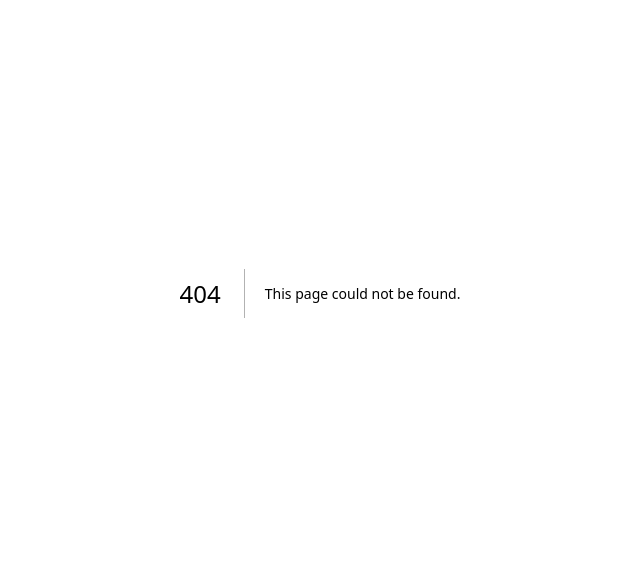
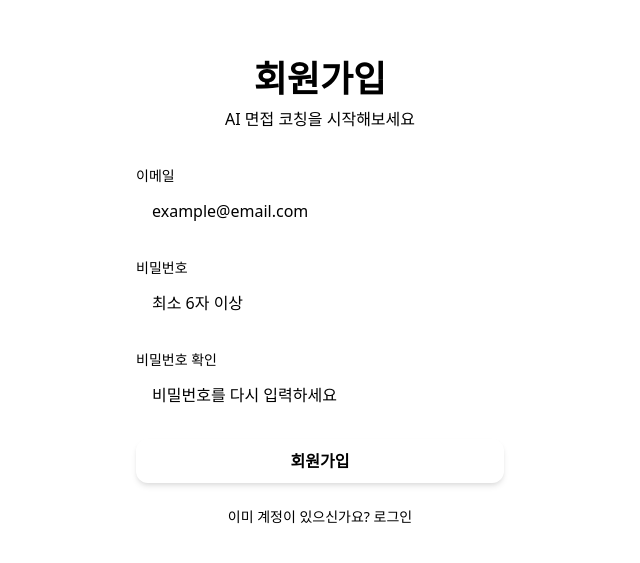
Before and after one commit to danlee-dev/RealThon-2025, a Next.js app in the folder frontend/: page /signup in a window 1280 px wide. Before the commit this address had no page. Shown: the part 107-670 px from the top of the page, without its empty margins (320-960 px from the left). Built offline with nearby package versions, Linux system fonts and the light colour scheme.

Commit message:
feat: add SignupPage component

```diff
--- /dev/null
+++ b/frontend/src/app/signup/page.module.css
@@ -0,0 +1,44 @@
+@keyframes gradientShift {
+    0% {
+        background-position: 0% 50%;
+    }
+
+    50% {
+        background-position: 100% 50%;
+    }
+
+    100% {
+        background-position: 0% 50%;
+    }
+}
+
+/* Glass Card */
+.glassCard {
+    background: rgba(255, 255, 255, 0.7);
+    backdrop-filter: blur(10px);
+    -webkit-backdrop-filter: blur(10px);
+    border: 1px solid rgba(255, 255, 255, 0.3);
+}
+
+/* Animations */
+.animateScaleIn {
+    animation: scaleIn 0.4s ease-out;
+}
+
+@keyframes scaleIn {
+    from {
+        opacity: 0;
+        transform: scale(0.9);
+    }
+
+    to {
+        opacity: 1;
+        transform: scale(1);
+    }
+}
+
+/* Dark mode support */
+:global(.dark) .glassCard {
+    background: rgba(31, 41, 55, 0.7);
+    border-color: rgba(75, 85, 99, 0.3);
+}
--- /dev/null
+++ b/frontend/src/app/signup/page.tsx
@@ -0,0 +1,133 @@
+'use client';
+
+import { useState } from 'react';
+import { useRouter } from 'next/navigation';
+import Link from 'next/link';
+import Button from '@/components/Button';
+import Input from '@/components/Input';
+import { authApi, TokenStorage } from '@/lib/auth-client';
+import styles from './page.module.css';
+
+export default function SignupPage() {
+    const router = useRouter();
+    const [email, setEmail] = useState('');
+    const [password, setPassword] = useState('');
+    const [confirmPassword, setConfirmPassword] = useState('');
+    const [error, setError] = useState('');
+    const [loading, setLoading] = useState(false);
+
+    const handleSubmit = async (e: React.FormEvent) => {
+        e.preventDefault();
+        setError('');
+
+        // Validation
+        if (!email || !password) {
+            setError('모든 필드를 입력해주세요.');
+            return;
+        }
+
+        if (password.length < 6) {
+            setError('비밀번호는 최소 6자 이상이어야 합니다.');
+            return;
+        }
+
+        if (password !== confirmPassword) {
+            setError('비밀번호가 일치하지 않습니다.');
+            return;
+        }
+
+        setLoading(true);
+
+        try {
+            const response = await authApi.signup(email, password);
+
+            if (response.success && response.data) {
+                // Save tokens
+                TokenStorage.setTokens(response.data.tokens);
+
+                // Redirect to onboarding
+                router.push('/onboarding');
+            } else {
+                setError(response.error || '회원가입에 실패했습니다.');
+            }
+        } catch (err) {
+            setError('서버와의 통신에 실패했습니다.');
+            console.error('Signup error:', err);
+        } finally {
+            setLoading(false);
+        }
+    };
+
+    return (
+        <div className="min-h-screen bg-background flex items-center justify-center p-4">
+            <div className="w-full max-w-md animate-scale-in">
+                <div className="glass-card rounded-3xl p-8 md:p-10">
+                    {/* Header */}
+                    <div className="text-center mb-8">
+                        <h1 className="text-3xl md:text-4xl font-bold text-foreground mb-2">
+                            회원가입
+                        </h1>
+                        <p className="text-muted-foreground">
+                            AI 면접 코칭을 시작해보세요
+                        </p>
+                    </div>
+
+                    {/* Form */}
+                    <form onSubmit={handleSubmit} className="space-y-5">
+                        <Input
+                            type="email"
+                            label="이메일"
+                            placeholder="example@email.com"
+                            value={email}
+                            onChange={(e) => setEmail(e.target.value)}
+                            required
+                        />
+
+                        <Input
+                            type="password"
+                            label="비밀번호"
+                            placeholder="최소 6자 이상"
+                            value={password}
+                            onChange={(e) => setPassword(e.target.value)}
+                            required
+                        />
+
+                        <Input
+                            type="password"
+                            label="비밀번호 확인"
+                            placeholder="비밀번호를 다시 입력하세요"
+                            value={confirmPassword}
+                            onChange={(e) => setConfirmPassword(e.target.value)}
+                            required
+                        />
+
+                        {error && (
+                            <div className="bg-error/10 border border-error rounded-xl p-3">
+                                <p className="text-error text-sm">{error}</p>
+                            </div>
+                        )}
+
+                        <Button
+                            type="submit"
+                            variant="primary"
+                            className="w-full"
+                            isLoading={loading}
+                        >
+                            회원가입
+                        </Button>
+                    </form>
+
+                    {/* Footer */}
+                    <div className="mt-6 text-center">
+                        <p className="text-muted-foreground text-sm">
+                            이미 계정이 있으신가요?{' '}
+                            <Link href="/login" className="link">
+                                로그인
+                            </Link>
+                        </p>
+                    </div>
+                </div>
+            </div>
+        </div>
+    );
+}
```
